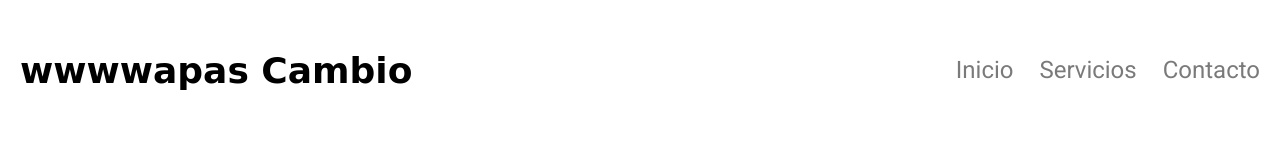
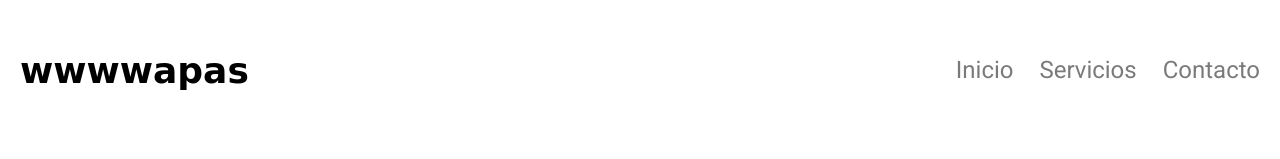
Before and after one commit to AntonellaMoro/Proyecto-Integrador, a plain HTML site: page Interfaz Web/index.html in a window 1280 px wide. Shown: the top 159 px of the page. Drawn offline with Linux system fonts and the light colour scheme; a web font is replaced by a local one.

Commit message:
vuelta a normal

```diff
--- a/Interfaz Web/index.html
+++ b/Interfaz Web/index.html
@@ -11,7 +11,7 @@
 
 <body>
     <nav>
-        <h1>wwwwapas Cambio</h1>
+        <h1>wwwwapas</h1>
         <ul>
             <li>
                 <a href="#">Inicio </a>
```
